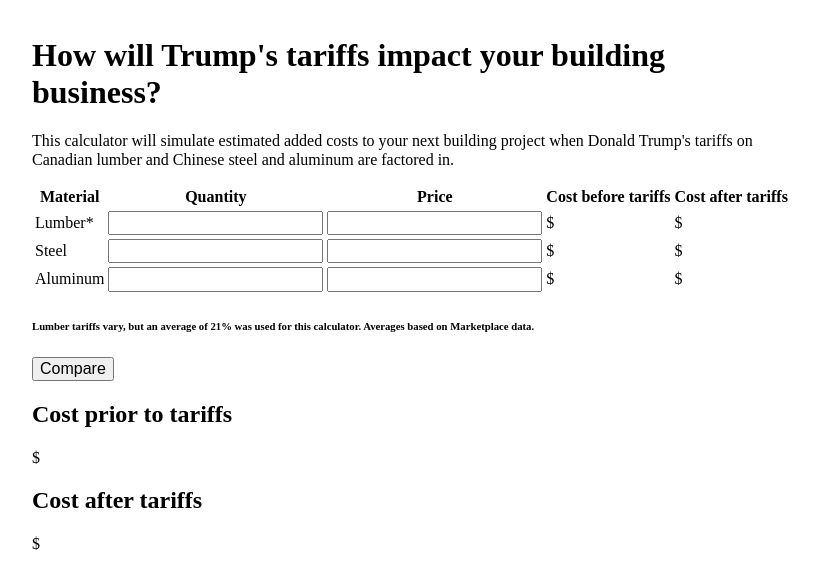
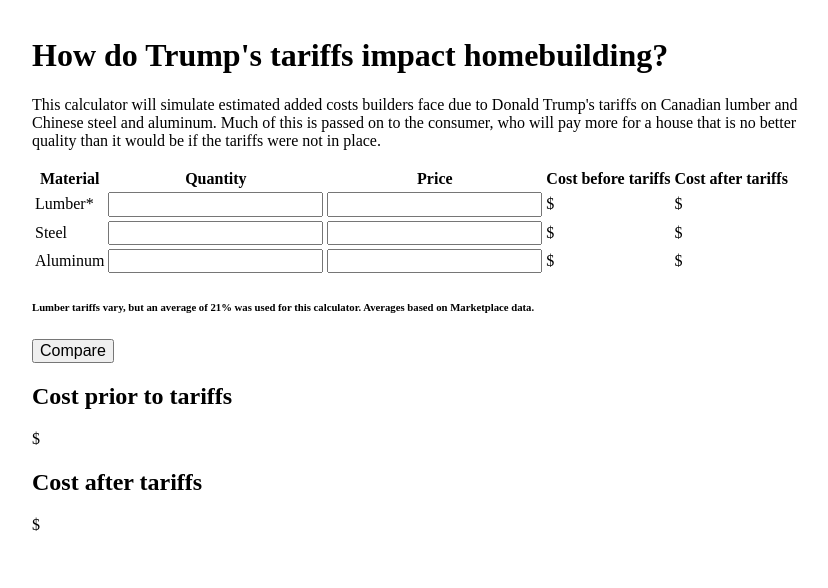
Before and after one commit to oliviaraimonde/builderscost, a plain HTML site: page index.html in a window 1280 px wide. Shown: the whole page, without its empty margins (224-1052 px from the left). Drawn offline with nearby package versions, Linux system fonts and the light colour scheme.

Commit message:
copy change

```diff
--- a/index.html
+++ b/index.html
@@ -25,8 +25,9 @@
   <body>
     <!-- YOUR CONTENT GOES HERE -->
     <div class="container">
-      <h1>How will Trump's tariffs impact your building business?</h1>
-      <p>This calculator will simulate estimated added costs to your next building project when Donald Trump's tariffs on Canadian lumber and Chinese steel and aluminum are factored in.</p>
+      <h1>How do Trump's tariffs impact homebuilding?</h1>
+      <p>This calculator will simulate estimated added costs builders face due to Donald Trump's tariffs on Canadian lumber and Chinese steel and aluminum. Much of this is passed on to the consumer, who will pay more for a house that is no better
+        quality than it would be if the tariffs were not in place.</p>
 
       <table>
         <tr>
```
